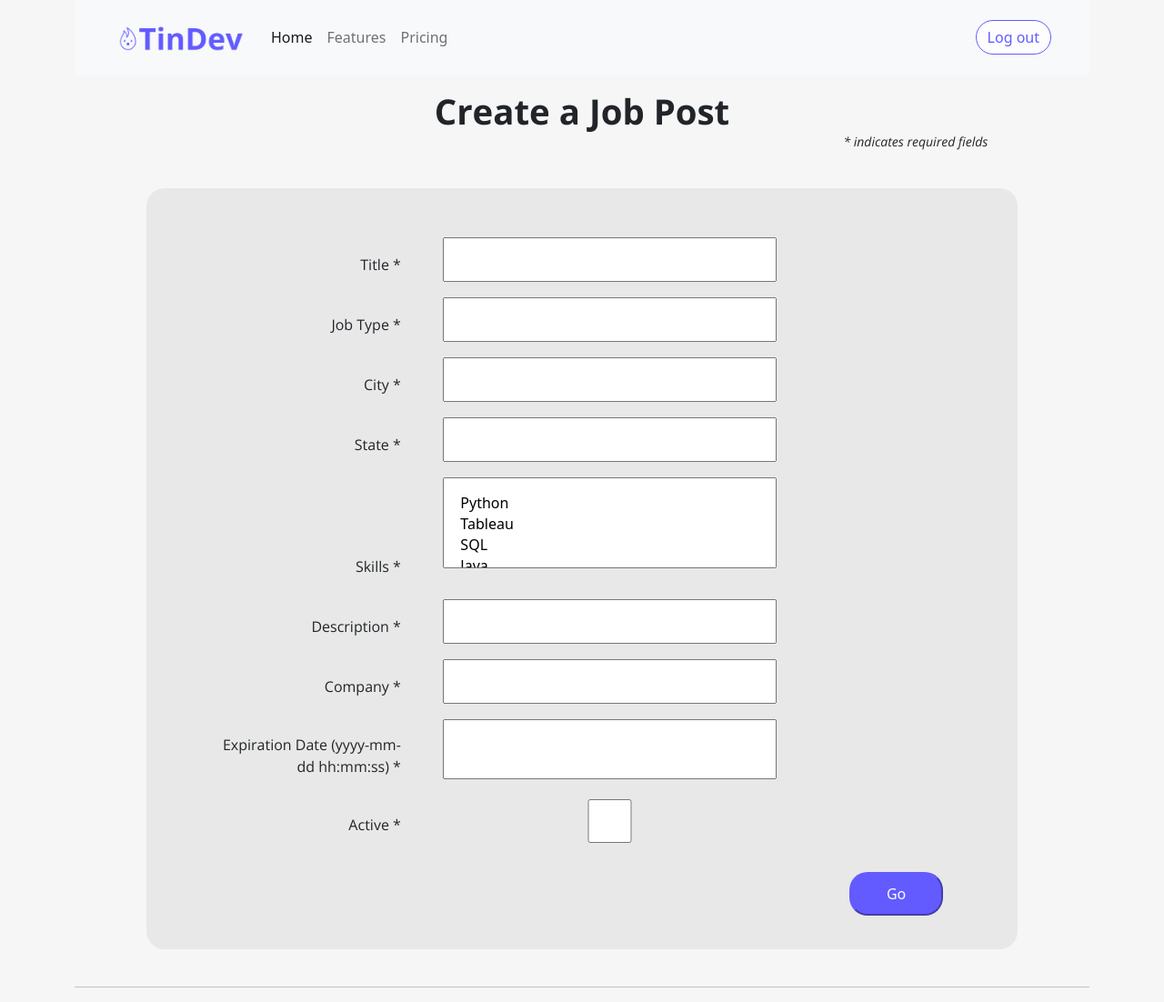
After one commit to lauren-l/TinDev, a Django app: page /create_posts in a window 1280 px wide. The commit adds this page. Shown: the whole page at 91% size. Run offline with Django 4.2, Linux system fonts and the light colour scheme.

Commit message:
Create posts now available

```diff
--- a/TinDev/app/forms.py
+++ b/TinDev/app/forms.py
@@ -120,3 +120,34 @@ class OfferForm(forms.Form):
             format='%d-%m-%yT%H:%M')
     )
     salary.widget.attrs.update({'class':'form-control input', 'required':'required'})
+
+class CreatePosts(forms.Form):
+    title = forms.CharField(max_length=50, required=True, label='Title *', validators=[validate_slug, MaxLengthValidator(50)])
+    job_type = forms.CharField(max_length=50, required=True, label='Job Type *', validators=[validate_slug, MaxLengthValidator(50)])
+    city = forms.CharField(max_length=50, required=True, label='City *', validators=[validate_slug, MaxLengthValidator(50)])
+    state = forms.CharField(max_length=30, required=True, label='State *', validators=[validate_slug, MaxLengthValidator(50)])
+    skills = forms.MultipleChoiceField(choices = SKILL_CHOICES, required=True, label="Skills *")
+    description = forms.CharField(required=True, label='Description *', validators=[validate_slug, MaxLengthValidator(50)])
+    company = forms.CharField(max_length=50, required=True, label='Company *', validators=[validate_slug, MaxLengthValidator(50)])
+    expiration = forms.DateTimeField(required=True, label='Expiration Date (yyyy-mm-dd hh:mm:ss) *')
+    active = forms.BooleanField(required=True, label='Active *')
+
+    def __init__(self, *args, **kwargs):
+        super().__init__(*args, **kwargs)
+        self.label_suffix = ""  # Removes : as label suffix
+
+
+class UpdatePosts(forms.Form):
+    title = forms.CharField(max_length=50, label='Title *', validators=[validate_slug, MaxLengthValidator(50)])
+    job_type = forms.CharField(max_length=50, label='Job Type *', validators=[validate_slug, MaxLengthValidator(50)])
+    city = forms.CharField(max_length=50, label='City *', validators=[validate_slug, MaxLengthValidator(50)])
+    state = forms.CharField(max_length=30, label='State *', validators=[validate_slug, MaxLengthValidator(50)])
+    skills = forms.MultipleChoiceField(choices = SKILL_CHOICES, label="Skills *")
+    description = forms.CharField(label='Description *', validators=[validate_slug, MaxLengthValidator(50)])
+    company = forms.CharField(max_length=50, label='Company *', validators=[validate_slug, MaxLengthValidator(50)])
+    expiration = forms.DateTimeField(label='Expiration Date (yyyy-mm-dd hh:mm:ss) *')
+    active = forms.BooleanField(label='Active *')
+
+    def __init__(self, *args, **kwargs):
+        super().__init__(*args, **kwargs)
+        self.label_suffix = ""  # Removes : as label suffix
--- /dev/null
+++ b/TinDev/app/templates/app/create_posts.html
@@ -0,0 +1,78 @@
+{% load static %}
+<!DOCTYPE html>
+<html lang="en">
+
+<head>
+    <meta charset="UTF-8">
+    <meta name="viewport" content="width=device-width, initial-scale=1.0">
+    <meta http-equiv="X-UA-Compatible" content="ie=edge">
+    <!-- CSS only -->
+    <link rel="preconnect" href="https://fonts.googleapis.com">
+    <link rel="preconnect" href="https://fonts.gstatic.com" crossorigin>
+    <link href="https://fonts.googleapis.com/css2?family=Open+Sans:ital,wght@0,400;0,500;0,700;1,400&display=swap"
+        rel="stylesheet">
+    <link href="https://cdn.jsdelivr.net/npm/bootstrap@5.2.2/dist/css/bootstrap.min.css" rel="stylesheet"
+        integrity="sha384-Zenh87qX5JnK2Jl0vWa8Ck2rdkQ2Bzep5IDxbcnCeuOxjzrPF/et3URy9Bv1WTRi" crossorigin="anonymous">
+    <link rel="stylesheet" type="text/css" href="{% static 'css/style.css' %}">
+    <link rel="stylesheet" type="text/css" href="{% static 'css/signup.css' %}">
+
+    <title>Create Posts | TinDev</title>
+</head>
+
+<body>
+    <div class="container">
+        <nav class="navbar navbar-expand-lg navbar-light bg-light">
+            <div class="container-fluid">
+                <a class="navbar-brand" href="#">
+                    <img src="{% static 'images/tindev_combomark.png' %}" alt="" width="150px" class="d-inline-block">
+                </a>
+                <button class="navbar-toggler" type="button" data-bs-toggle="collapse" data-bs-target="#navbarNav"
+                    aria-controls="navbarNav" aria-expanded="false" aria-label="Toggle navigation">
+                    <span class="navbar-toggler-icon"></span>
+                </button>
+                <div class="collapse navbar-collapse nav-div" id="navbarNav">
+                    <ul class="navbar-nav">
+                        <li class="nav-item">
+                            <a class="nav-link active" aria-current="page" href="#">Home</a>
+                        </li>
+                        <li class="nav-item">
+                            <a class="nav-link" href="#">Features</a>
+                        </li>
+                        <li class="nav-item">
+                            <a class="nav-link" href="#">Pricing</a>
+                        </li>
+                    </ul>
+                </div>
+                <button type="button" class="btn btn-secondary btn-block" onclick="location.href='/logout'">Log out</button>
+            </div>
+        </nav>
+        <main>
+            <div id="header-div" class="center">
+                <H1 class="signup-header center">Create a Job Post</H1>
+                <p class="instructions">* indicates required fields</p>
+            </div>
+            <div id="form-div" class="">
+                <form id="form-body" class="center" action="" method="POST">
+                    {% csrf_token %}
+
+                    {{ form }}
+                    <div>
+                        <!-- placeholder div so that submit button can go in proper place-->
+                    </div>
+                    <div id="button-div">
+                        <button id="go-button" class="btn-primary" type="submit" class="center">Go</button>
+                    </div>
+                </form>
+            </div>
+
+
+
+        </main>
+        <hr>
+        <footer>
+        </footer>
+    </div>
+
+</body>
+
+</html>
--- a/TinDev/app/templates/app/recruiter_dashboard.html
+++ b/TinDev/app/templates/app/recruiter_dashboard.html
@@ -45,7 +45,7 @@
             <div style="width:85%; float:left">
                 <!------ create new post function ---->
                 <div style="padding: 0rem 3rem 1rem">
-                    <input class="btn btn-primary" value="Create New Post">
+                    <button class="btn btn-primary" value="Create New Post" onclick="location.href='/create_posts';">Create New Post</button>
                 </div>
                 <div class="post-content">
                 <!------ display jobs based on filtering done in views ---->
--- a/TinDev/app/urls.py
+++ b/TinDev/app/urls.py
@@ -13,5 +13,7 @@ urlpatterns = [
     path('candidate_dashboard', views.dashboard_candidate),
     path('candidate_offers', views.candidate_offers),
     path('submit_application', views.submit_application),
-    path('view_applicants', views.view_applicants)
+    path('view_applicants', views.view_applicants),
+    path('create_posts', views.create_posts)
+    # path('update_posts/<int:pk>', views.update_posts)
 ]
--- a/TinDev/app/views.py
+++ b/TinDev/app/views.py
@@ -8,7 +8,7 @@ from django.contrib.auth.models import User, auth
 from django.contrib.auth import authenticate, login, logout
 from django.contrib import messages
 from django.http import HttpResponseRedirect
-from .forms import RSignUpForm, CSignUpForm, OfferForm
+from .forms import RSignUpForm, CSignUpForm, OfferForm, CreatePosts
 from .models import *
 from django.db import connection
 
@@ -335,3 +335,42 @@ def view_applicants(request):
 
     # render page with all applicants for job
     return render(request, 'app/view_applicants.html', {"applicants": applications,"form":form})
+
+def create_posts(request):
+    if request.method == 'POST':
+        form = CreatePosts(request.POST)    # takes form from the CreatePosts class in forms.py
+        if form.is_valid():
+
+            # Convert the select all input that are integers to match with skills values
+            skills = ""
+            for count, skill in enumerate(form.cleaned_data['skills']):
+                skills = skills+SKILL_CHOICES[int(skill)][1]
+                if count != len(form.cleaned_data['skills'])-1:
+                    skills = skills + ", "
+
+            # create objects based on user input and save
+            b1 = Job.objects.create(author=request.session['uid'], title=form.cleaned_data['title'], job_type=form.cleaned_data['job_type'], city=form.cleaned_data['city'], state=form.cleaned_data['state'], skills=skills, description=form.cleaned_data['description'], company=form.cleaned_data['company'], expiration=form.cleaned_data['expiration'], active=form.cleaned_data['active'], numCandidates=0)
+            b1.save()
+
+            # redirect to dashboard again
+            return HttpResponseRedirect('/recruiter_dashboard')
+
+    else:
+        form = CreatePosts()
+
+    return render(request, 'app/create_posts.html', {'form': form})
+
+def update_posts(request):
+    if request.method == 'POST':
+        form = CreatePosts(request.POST)
+        if form.is_valid():
+            # create candidate object
+            b1 = Job.objects.update(author=request.session['full_name'], title=form.cleaned_data['title'], job_type=form.cleaned_data['job_type'], city=form.cleaned_data['city'], state=form.cleaned_data['state'], skills=form.cleaned_data['skills'], description=form.cleaned_data['description'], company=form.cleaned_data['company'], expiration=form.cleaned_data['expiration'], active=form.cleaned_data['active'], numCandidates=0)
+
+            # redirect to a new URL:
+            return HttpResponseRedirect('/update_posts')
+
+    else:
+        form = CreatePosts(initial={"title":request.session['last_job'].title})
+
+    return render(request, 'app/update_posts.html', {'form': form})
```
Also changed, not shown: TinDev/app/templates/app/update_posts.html (added, +78 -0 lines).
